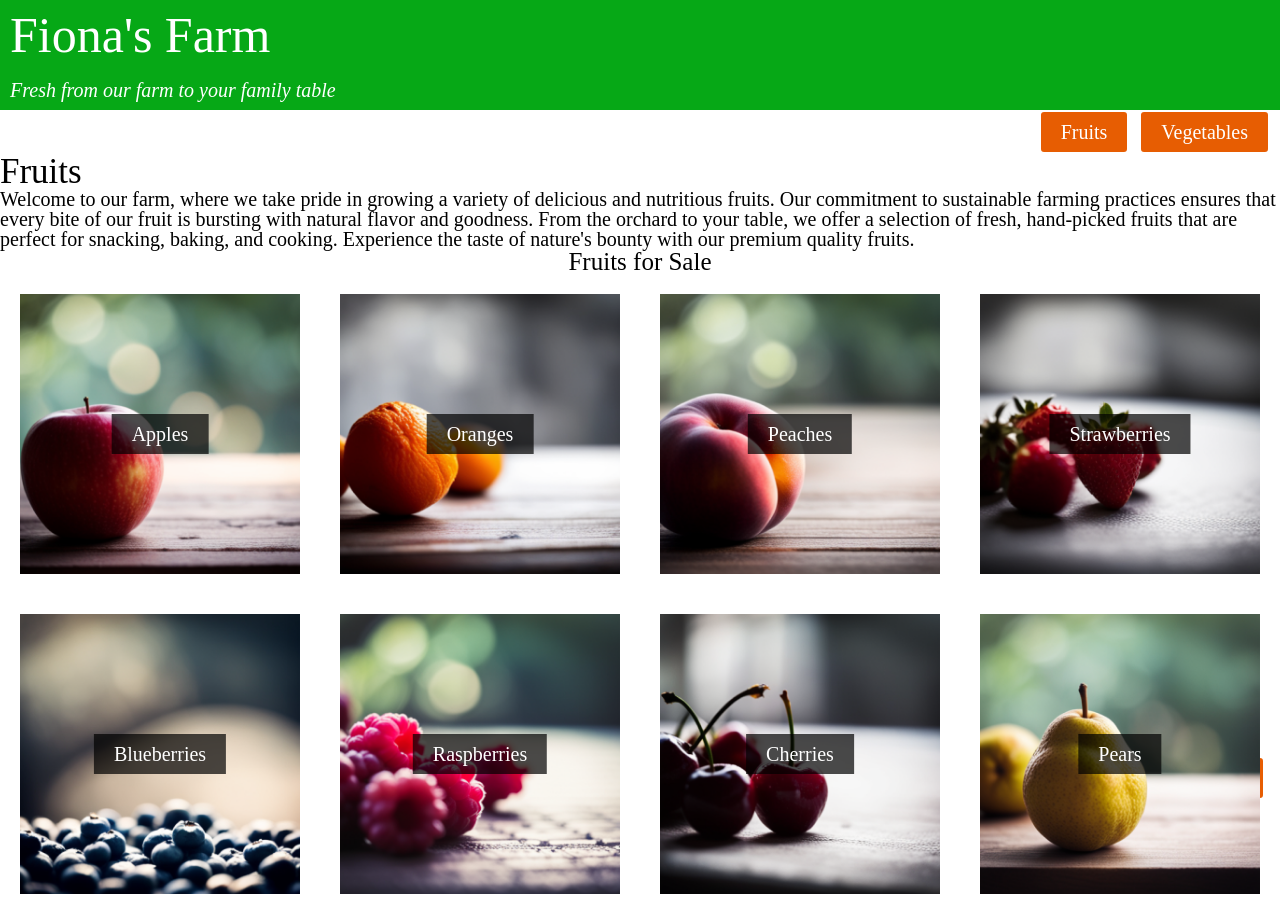
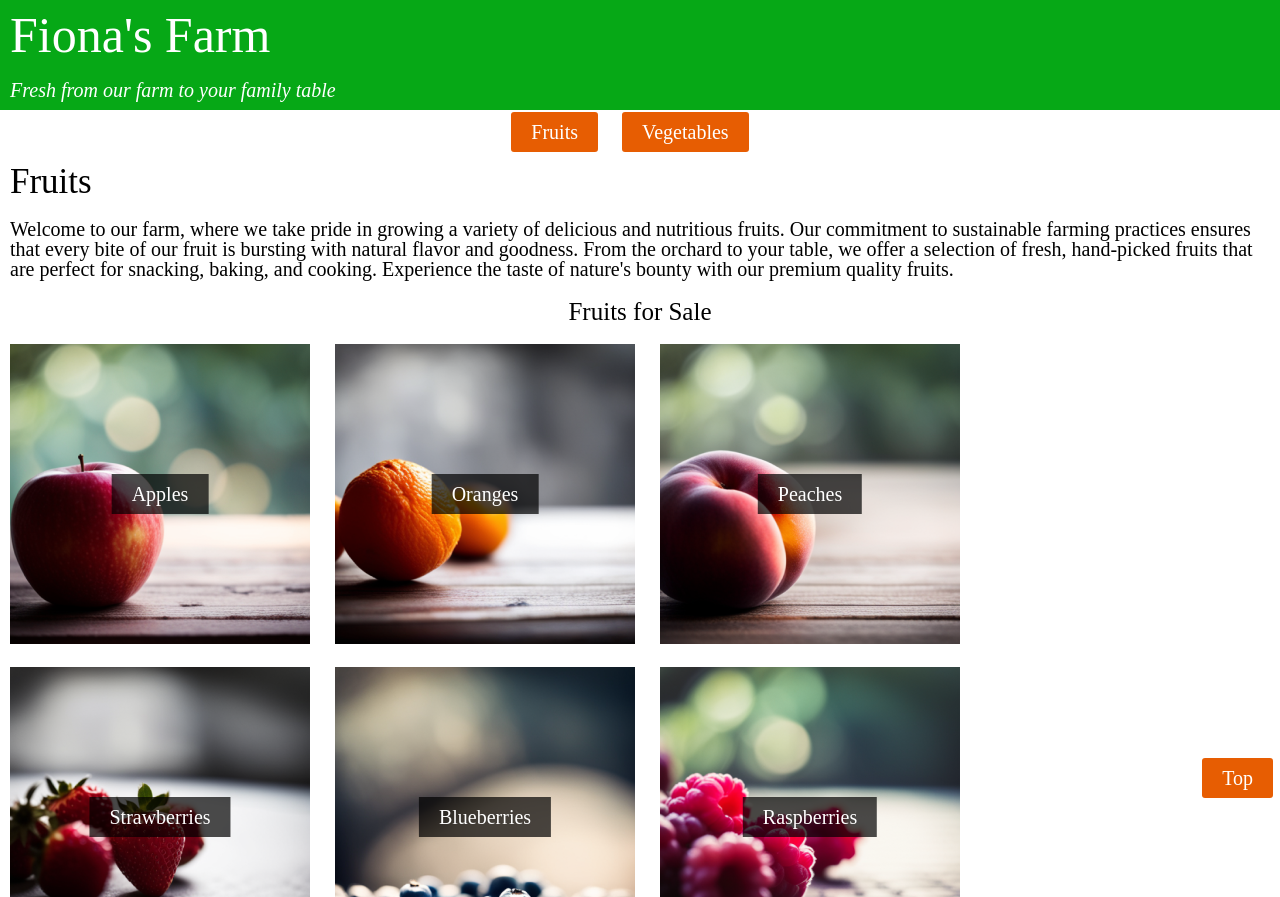
Before and after one commit to cadjan/farm, a plain HTML site: page index.html in a window 1280 px wide. Shown: the top 897 px of the page. Drawn offline with Linux system fonts and the light colour scheme; a web font is replaced by a local one.

Commit message:
css style changes

```diff
--- a/style.css
+++ b/style.css
@@ -70,11 +70,14 @@ h1 {
 }
 h2 {
     font-size: 1.75em;
-
+    padding: 10px;
 }
-
+p {
+    padding: 10px;
+}
 h3 {
     text-align: center;
+    padding: 10px;
 }
 h3, text {
     font-size: 1.25em;
@@ -87,89 +90,87 @@ header, footer {
 }
 
 nav ul {
-    list-style: none;
-    margin: 0;
-    padding: 0;
-    display: flex;
-    justify-content: right;
-    align-items: flex-start;
+   display: flex;
+   justify-content: center;
+   gap: 20px;
+
 }
 
 nav ul li a {
     display: flex;
-    margin-right: 10px;
-    padding: 10px 20px;
     text-decoration: none;
     color: var(--white);
-    background-color: var(--orange);
+    background-color: #E75D02;
     border: 2px solid var(--white);
     border-radius: 5px;
+    padding: 10px 20px;
 }
 
 #top {
     position: fixed;
     bottom: 0;
     right: 5px;
-    color: var(--white);
-    background-color: var(--orange);
 }
 
+/* fig and figcaption */
 
-/* Figure and Figcaption */
 figure {
     position: relative;
     display: inline-block;
-    overflow: hidden; /* Ensure figcaption stays within bounds */
+    overflow: hidden;
     margin: 10px;
 }
 
 figure img {
     display: block;
     width: 100%;
-    height: auto; /* Ensure images scale properly */
+    height: auto;
 }
 
 figcaption {
     position: absolute;
     top: 50%;
     left: 50%;
-    transform: translate(-50%, -50%); /* Center figcaption */
-    background-color: rgba(0, 0, 0, 0.7); /* black background with opacity */
+    transform: translate(-50%, -50%); /*center figcaption */
+    background-color: rgba(0,0, 0, 0.7 ); /* opacity for background */
     color: var(--white);
     padding: 10px 20px;
     text-align: center;
     font-size: 1rem;
 }
 
+/* -------------------- GLOBAL STYLES (mobile first/small) -------------------- */
 
 
+/* Medium Screens (2 Columns) */
+@media and (min-width:428px){
 
-
-/* -------------------- GRID LAYOUT -------------------- */
 .container {
     display: grid;
-    grid-template-columns: 1fr; /* Default: single column */
-    gap: 20px; /* Space between grid items */
+    grid-template-columns: 1fr; /* single columns */
+    gap: 20px;
     padding: 10px;
 }
 
-/* Medium Screens (2 Columns) */
-@media screen and (min-width: 428px) and (max-width: 833px) {
+}
+
+@media  and (min-width: 834px) and (max-width: 1279px) {
     .container {
-        grid-template-columns: repeat(2, 1fr); /* Two columns */
+        grid-template-columns: repeat(2, 1fr); /* makes 2 columns for figs */
     }
+
 }
 
 /* Large Screens (3 Columns) */
-@media screen and (min-width: 834px) and (max-width: 1279px) {
-    .container {
-        grid-template-columns: repeat(3, 1fr); /* Three columns */
+@media and (min-width: 1280px) and (max-width: 1439px) {
+    .container{
+        grid-template-columns: repeat(3, 1fr); /*make 3 columns */
     }
 }
 
 /* Extra Large Screens (4 Columns) */
-@media screen and (min-width: 1280px) {
-    .container {
-        grid-template-columns: repeat(4, 1fr); /* Four columns */
+@media and (min-width: 1440px) {
+    .container{
+        grid-template-columns: repeat (4, 1fr); /*makes 4 columns */
     }
 }
```
Also changed, not shown: index.html (+1 -0 lines).
